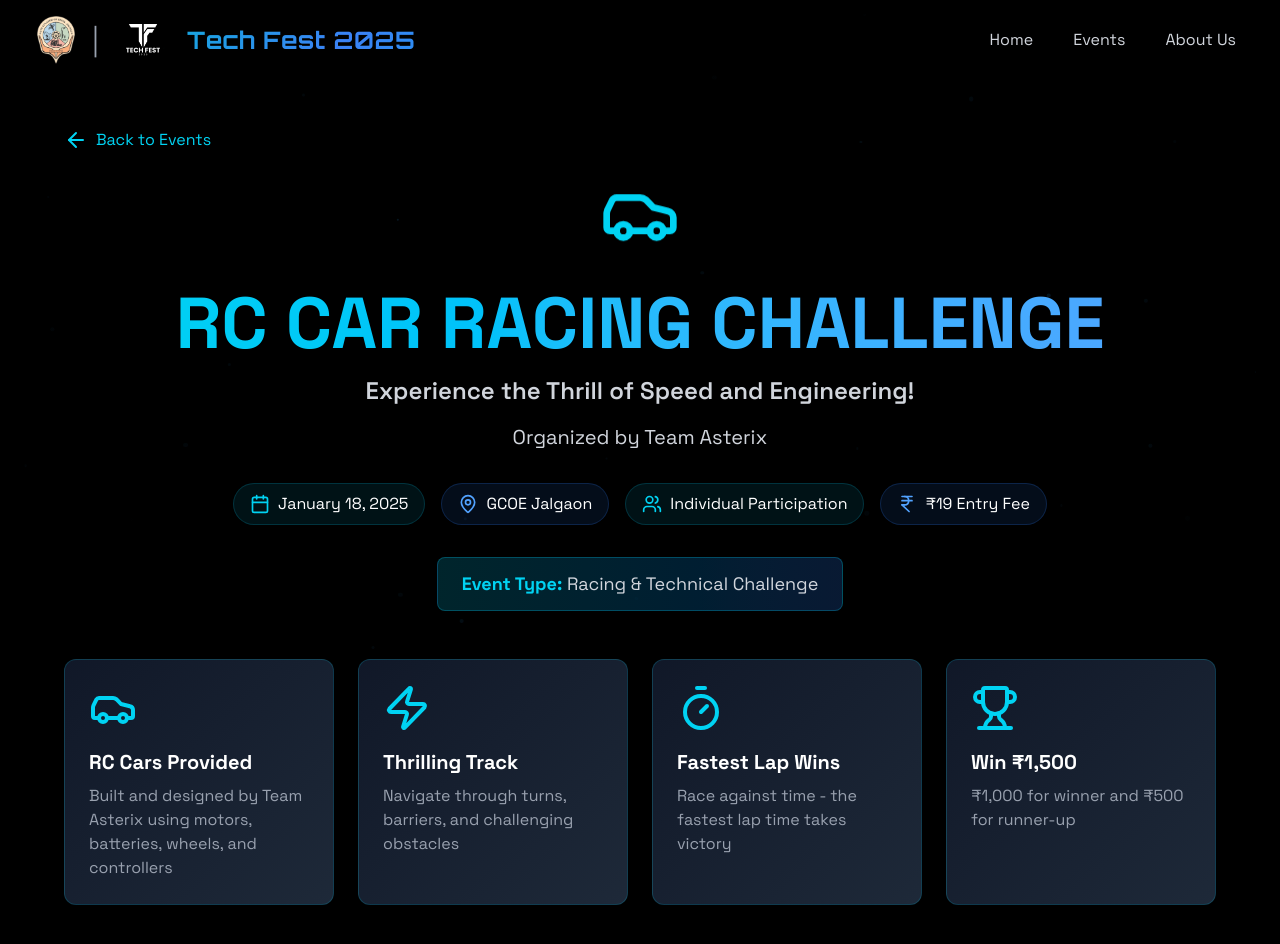
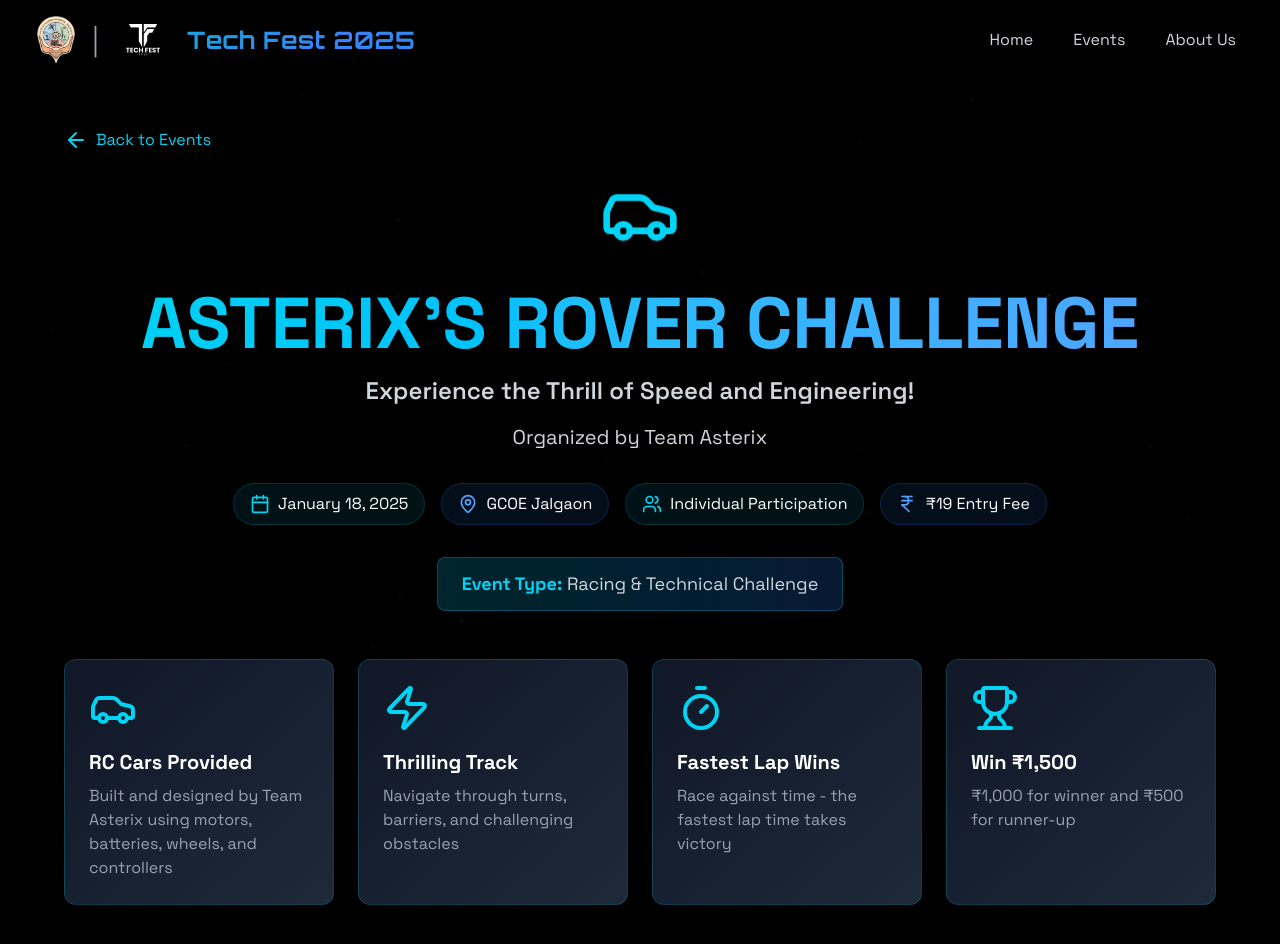
Before and after one commit to npratik01/Tech-Fest-web2, a React (Vite) app: page /events/rc-car-racing in a window 1280 px wide. Shown: the top 944 px of the page. Built offline with nearby package versions, Linux system fonts and the light colour scheme.

Commit message:
Update event titles and registration links for Asterix's Rover Challenge and ElectroQuest

```diff
--- a/src/components/Events.jsx
+++ b/src/components/Events.jsx
@@ -97,12 +97,12 @@ const Events = () => {
     },
     {
       id: 3,
-      title: "RC Car Racing Challenge",
+      title: "Asterix's Rover Challenge",
       description:
         "High-speed remote control car racing competition by Team Asterix. Test your driving skills, strategy, and reflexes in this adrenaline-pumping race.",
       icon: Car,
       color: "from-cyan-500 to-blue-500",
-      registerLink: "#register",
+      registerLink: "https://forms.gle/4mYvPKSjC5dy3qGBA",
       organizer: "Team Asterix",
       detailsLink: "/events/rc-car-racing",
     },
@@ -113,7 +113,7 @@ const Events = () => {
         "Three-round technical competition by E-TESA to test aptitude, technical knowledge, and practical circuit skills. Encourages analytical thinking, teamwork, and innovation.",
       icon: Zap,
       color: "from-pink-500 to-purple-500",
-      registerLink: "#register",
+      registerLink: "https://forms.gle/WipLcsSaqgNAQ2Uf9",
       organizer: "E-TESA",
       detailsLink: "/events/electroquest",
     },
--- a/src/pages/ElectroQuest.jsx
+++ b/src/pages/ElectroQuest.jsx
@@ -361,7 +361,9 @@ const ElectroQuest = () => {
             </p>
             <div className="flex flex-col sm:flex-row gap-4 justify-center items-center mb-8">
               <motion.a
-                href="#register"
+                href="https://forms.gle/WipLcsSaqgNAQ2Uf9"
+                target="_blank"
+                rel="noopener noreferrer"
                 whileHover={{ scale: 1.05 }}
                 whileTap={{ scale: 0.95 }}
                 className="bg-gradient-to-r from-pink-500 to-purple-500 text-white px-8 py-4 rounded-full font-bold text-lg hover:shadow-lg hover:shadow-pink-500/50 transition-all"
--- a/src/pages/RCCarRacing.jsx
+++ b/src/pages/RCCarRacing.jsx
@@ -115,7 +115,7 @@ const RCCarRacing = () => {
               <Car className="w-20 h-20 text-cyan-400 animate-bounce" />
             </div>
             <h1 className="text-5xl md:text-7xl font-bold mb-4 bg-gradient-to-r from-cyan-400 to-blue-400 bg-clip-text text-transparent">
-              RC CAR RACING CHALLENGE
+              ASTERIX'S ROVER CHALLENGE
             </h1>
             <p className="text-2xl text-gray-300 mb-4 font-semibold">
               Experience the Thrill of Speed and Engineering!
@@ -348,7 +348,9 @@ const RCCarRacing = () => {
             </p>
             <div className="flex flex-col sm:flex-row gap-4 justify-center items-center mb-8">
               <motion.a
-                href="#register"
+                href="https://forms.gle/4mYvPKSjC5dy3qGBA"
+                target="_blank"
+                rel="noopener noreferrer"
                 whileHover={{ scale: 1.05 }}
                 whileTap={{ scale: 0.95 }}
                 className="bg-gradient-to-r from-cyan-500 to-blue-500 text-white px-8 py-4 rounded-full font-bold text-lg hover:shadow-lg hover:shadow-cyan-500/50 transition-all"
```
